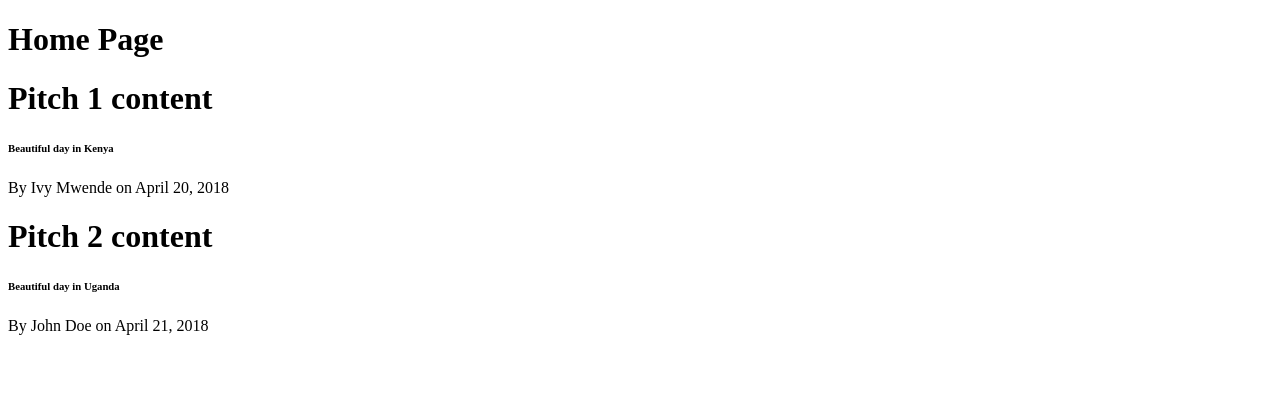
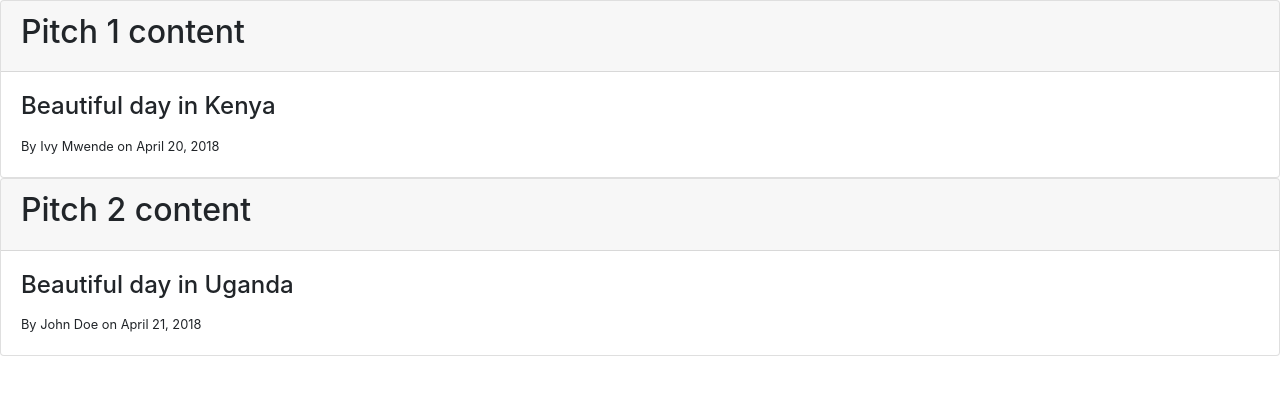
Before and after one commit to nziokaivy/i-pitch, a Flask app: page /home in a window 1280 px wide. Shown: the top 395 px of the page. Run offline with Flask 2, Linux system fonts and the light colour scheme; some libraries are stand-ins or nearby versions.

Commit message:
add bootstrap linkt o layout.html

```diff
--- a/app/templates/home.html
+++ b/app/templates/home.html
@@ -1,14 +1,14 @@
 {% extends "layout.html" %}
 {% block content %}
-    <h1>Home Page</h1>
+
     {% for post in posts %}
     <div class="card">
       <div class="card-header">
-        <h1>{{ post.title }}</h1>
+        <h2>{{ post.title }}</h2>
       </div>
       <div class="card-body">
-        <h6 class="card-title">{{ post.content }}</h6>
-        <p class="card-text">By {{ post.author }} on {{post.date_posted }}</p>
+        <h4 class="card-title">{{ post.content }}</h4>
+        <small class="card-text">By {{ post.author }} on {{post.date_posted }}</small>
       </div>
     </div>
     {% endfor %}
--- a/app/templates/layout.html
+++ b/app/templates/layout.html
@@ -4,6 +4,7 @@
     <meta charset="UTF-8">
     <meta name="viewport" content="width=device-width, initial-scale=1.0">
     <meta http-equiv="X-UA-Compatible" content="ie=edge">
+    <link rel="stylesheet" href="https://stackpath.bootstrapcdn.com/bootstrap/4.2.1/css/bootstrap.min.css" integrity="sha384-GJzZqFGwb1QTTN6wy59ffF1BuGJpLSa9DkKMp0DgiMDm4iYMj70gZWKYbI706tWS" crossorigin="anonymous">
     {% if title %}
         <title>i-pitch - {{ title }}</title>
     {% else %}
```
